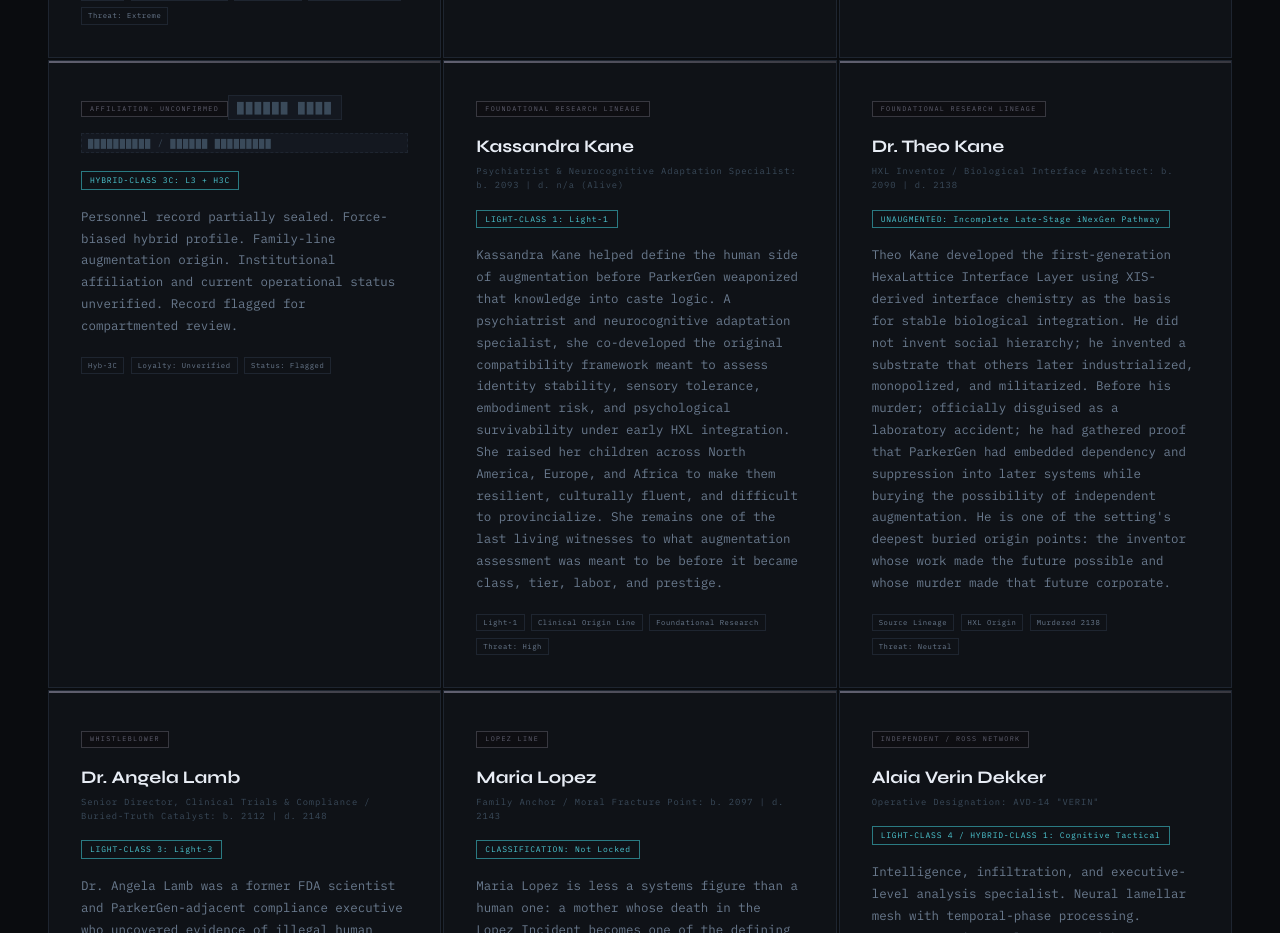
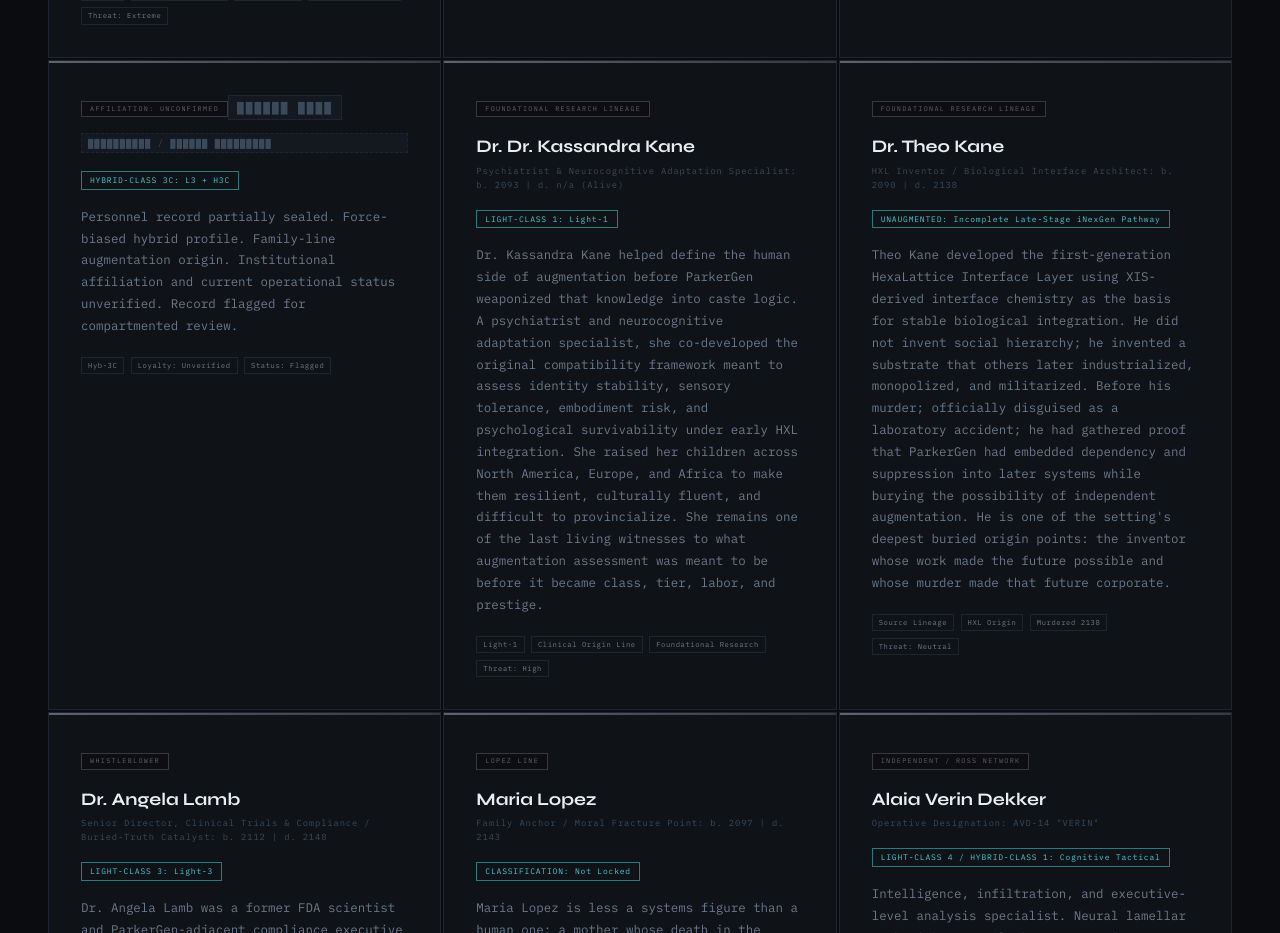
Before and after one commit to marvinmckinneyii0/warfox_universe, a React (Vite) app: page /people in a window 1280 px wide. Shown: the part 6800-7733 px from the top of the page. Built offline with nearby package versions, Linux system fonts and the light colour scheme.

Commit message:
Update Dr. Kassandra Kane references

```diff
--- a/src/pages/Characters.tsx
+++ b/src/pages/Characters.tsx
@@ -270,10 +270,10 @@ export default function Characters() {
             <div className="character-card">
               <div className="char-faction-stripe stripe-unknown"></div>
               <div className="char-faction-tag tag-unknown">Foundational Research Lineage</div>
-              <div className="char-name">Kassandra Kane</div>
+              <div className="char-name">Dr. Dr. Kassandra Kane</div>
               <div className="char-alias">Psychiatrist &amp; Neurocognitive Adaptation Specialist: b. 2093 | d. n/a (Alive)</div>
               <div className="char-aug">LIGHT-CLASS 1: Light-1</div>
-              <p className="char-bio">Kassandra Kane helped define the human side of augmentation before ParkerGen weaponized that knowledge into caste logic. A psychiatrist and neurocognitive adaptation specialist, she co-developed the original compatibility framework meant to assess identity stability, sensory tolerance, embodiment risk, and psychological survivability under early HXL integration. She raised her children across North America, Europe, and Africa to make them resilient, culturally fluent, and difficult to provincialize. She remains one of the last living witnesses to what augmentation assessment was meant to be before it became class, tier, labor, and prestige.</p>
+              <p className="char-bio">Dr. Kassandra Kane helped define the human side of augmentation before ParkerGen weaponized that knowledge into caste logic. A psychiatrist and neurocognitive adaptation specialist, she co-developed the original compatibility framework meant to assess identity stability, sensory tolerance, embodiment risk, and psychological survivability under early HXL integration. She raised her children across North America, Europe, and Africa to make them resilient, culturally fluent, and difficult to provincialize. She remains one of the last living witnesses to what augmentation assessment was meant to be before it became class, tier, labor, and prestige.</p>
               <div className="char-traits"><div className="char-trait">Light-1</div><div className="char-trait">Clinical Origin Line</div><div className="char-trait">Foundational Research</div><div className="char-trait">Threat: High</div></div>
             </div>
             <div className="character-card">
--- a/src/pages/Glossary.tsx
+++ b/src/pages/Glossary.tsx
@@ -194,12 +194,12 @@ export default function Glossary() {
               <div className="glossary-entry">
                 <div className="glossary-term">APM</div>
                 <div className="glossary-subterm">Adaptation Potential Metrics</div>
-                <div className="glossary-def">The original diagnostic framework co-developed by Dr. Theo Kane and Dr. Kassandra Adair Kane. A multidimensional clinical instrument assessing safe developmental potential across five axes: identity coherence, cognitive homeostatic range, relational anchoring, motivational coherence, and cultural integration. Output was a narrative profile, not a numerical score. Human-centered and constraint-first; measuring what a person could safely become rather than what category they could be sold into. ParkerGen collapsed the APM into numerical tier placement for productization. Kassandra Kane published a formal objection in 2144. The paper was suppressed by ParkerGen's epistemic consolidation apparatus.</div>
+                <div className="glossary-def">The original diagnostic framework co-developed by Dr. Theo Kane and Dr. Kassandra Adair Kane. A multidimensional clinical instrument assessing safe developmental potential across five axes: identity coherence, cognitive homeostatic range, relational anchoring, motivational coherence, and cultural integration. Output was a narrative profile, not a numerical score. Human-centered and constraint-first; measuring what a person could safely become rather than what category they could be sold into. ParkerGen collapsed the APM into numerical tier placement for productization. Dr. Kassandra Kane published a formal objection in 2144. The paper was suppressed by ParkerGen's epistemic consolidation apparatus.</div>
                 <div className="glossary-xref">See also: Epistemic Consolidation, HXL Mesh, Exocort Architecture</div>
               </div>
               <div className="glossary-entry">
                 <div className="glossary-term">Epistemic Consolidation</div>
-                <div className="glossary-def">ParkerGen's systematic suppression and reframing of independent augmentation research. The mechanism through which Kassandra Kane's 2144 APM objection paper was buried, through which Theo Kane's original clinical terminology was absorbed into commercial branding, and through which the class-and-tier hierarchy was established as natural and inevitable rather than as a commercial derivative of a human-centered diagnostic framework. Not a single event; an ongoing institutional process operating through regulatory capture, research funding control, credentialing authority, and selective publication access.</div>
+                <div className="glossary-def">ParkerGen's systematic suppression and reframing of independent augmentation research. The mechanism through which Dr. Kassandra Kane's 2144 APM objection paper was buried, through which Theo Kane's original clinical terminology was absorbed into commercial branding, and through which the class-and-tier hierarchy was established as natural and inevitable rather than as a commercial derivative of a human-centered diagnostic framework. Not a single event; an ongoing institutional process operating through regulatory capture, research funding control, credentialing authority, and selective publication access.</div>
                 <div className="glossary-xref">See also: APM</div>
               </div>
               <div className="glossary-entry">
--- a/src/pages/People.tsx
+++ b/src/pages/People.tsx
@@ -271,10 +271,10 @@ function CharactersPanel() {
         <div className="character-card">
           <div className="char-faction-stripe stripe-unknown"></div>
           <div className="char-faction-tag tag-unknown">Foundational Research Lineage</div>
-          <div className="char-name">Kassandra Kane</div>
+          <div className="char-name">Dr. Dr. Kassandra Kane</div>
           <div className="char-alias">Psychiatrist &amp; Neurocognitive Adaptation Specialist: b. 2093 | d. n/a (Alive)</div>
           <div className="char-aug">LIGHT-CLASS 1: Light-1</div>
-          <p className="char-bio">Kassandra Kane helped define the human side of augmentation before ParkerGen weaponized that knowledge into caste logic. A psychiatrist and neurocognitive adaptation specialist, she co-developed the original compatibility framework meant to assess identity stability, sensory tolerance, embodiment risk, and psychological survivability under early HXL integration. She raised her children across North America, Europe, and Africa to make them resilient, culturally fluent, and difficult to provincialize. She remains one of the last living witnesses to what augmentation assessment was meant to be before it became class, tier, labor, and prestige.</p>
+          <p className="char-bio">Dr. Kassandra Kane helped define the human side of augmentation before ParkerGen weaponized that knowledge into caste logic. A psychiatrist and neurocognitive adaptation specialist, she co-developed the original compatibility framework meant to assess identity stability, sensory tolerance, embodiment risk, and psychological survivability under early HXL integration. She raised her children across North America, Europe, and Africa to make them resilient, culturally fluent, and difficult to provincialize. She remains one of the last living witnesses to what augmentation assessment was meant to be before it became class, tier, labor, and prestige.</p>
           <div className="char-traits"><div className="char-trait">Light-1</div><div className="char-trait">Clinical Origin Line</div><div className="char-trait">Foundational Research</div><div className="char-trait">Threat: High</div></div>
         </div>
         <div className="character-card">
```
